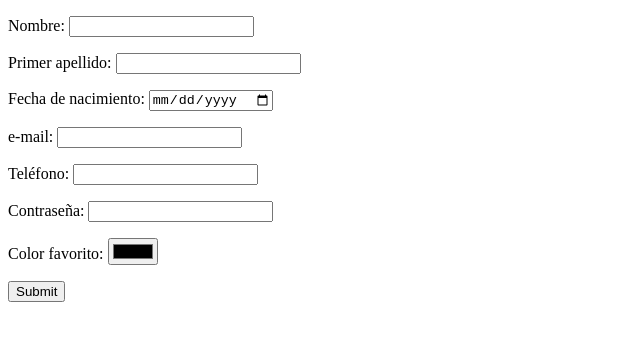
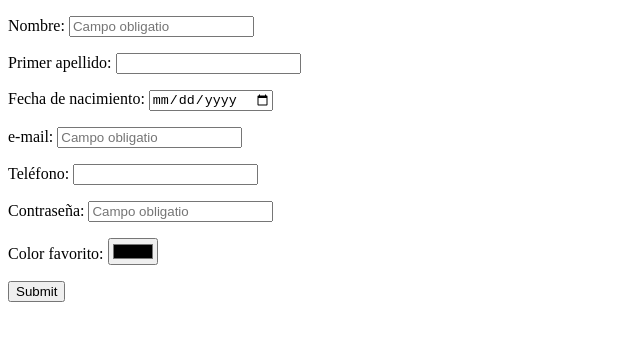
Before and after one commit to Anibolita/interfaces-ususario, a plain HTML site: page index.html in a window 1280 px wide. Shown: the whole page, without its empty margins (0-640 px from the left). Drawn offline with Linux system fonts and the light colour scheme.

Commit message:
Prueba Autocompleta

```diff
--- a/index.html
+++ b/index.html
@@ -11,8 +11,9 @@
     <body>
         <form action="" >
             <p>
-                <label for="nombre">Nombre:</label>
-                <input type="text" name="nombre" id="nombre" title='Introduce tu nombre' autocomplete="name"/>
+                <label for="name">Nombre:</label>
+                <input type="text" name="name" id="name" title='Introduce tu nombre' autocomplete="name"
+                input placeholder="Campo obligatio"/>
             </p>
 
             <p>
@@ -26,8 +27,9 @@
             </p>
 
             <p>
-                <label for="correo">e-mail:</label>
-                <input type="email" name="correo" id="correo" title='Introduce tu correo electronico' autocomplete="email"/>
+                <label for="email">e-mail:</label>
+                <input type="email" name="email" id="email" title='Introduce tu correo electronico' autocomplete="email"
+                input placeholder="Campo obligatio"/>
             </p>
 
             <p>
@@ -37,7 +39,8 @@
 
             <p>
                 <label for="contrasena">Contraseña:</label>
-                <input type="password" name="contrasena" id="contrasena" title='Introduce tu contraseña' autocomplete="current-password"/>
+                <input type="password" name="contrasena" id="contrasena" title='Introduce tu contraseña' autocomplete="current-password"
+                input placeholder="Campo obligatio"/>
             </p>
 
             <p>
```
